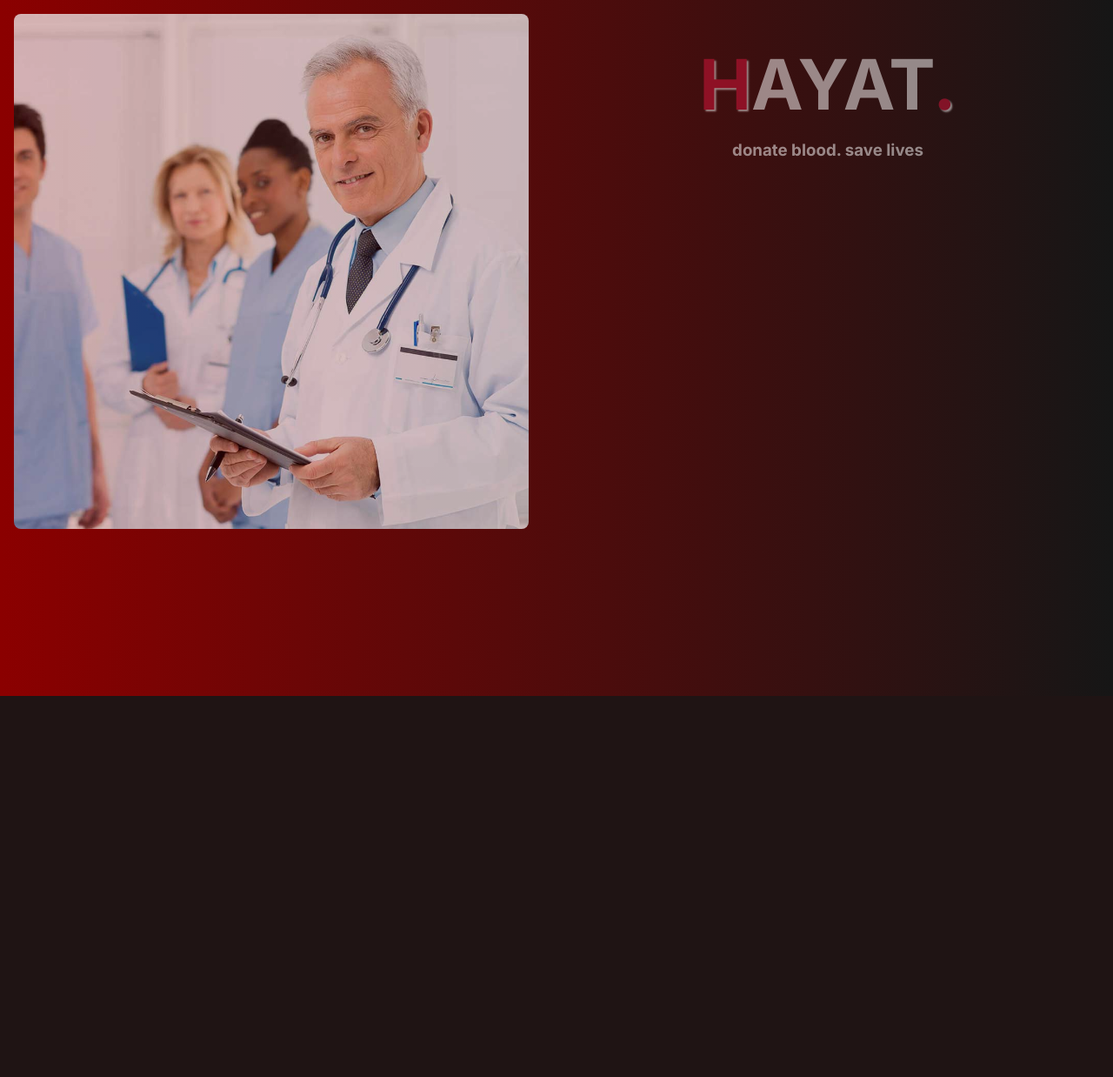
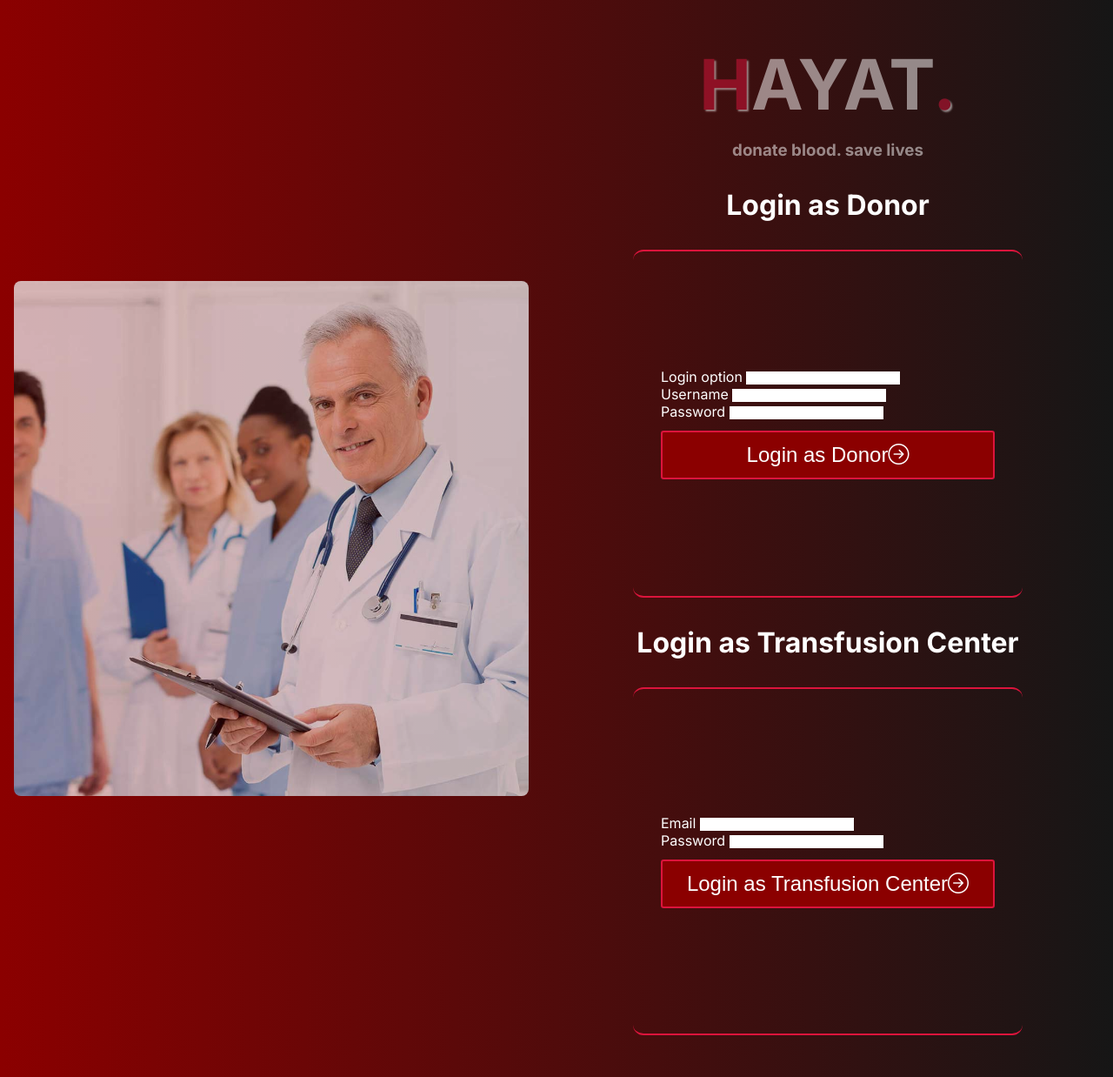
Before and after one commit to Chareeef/HAYAT, a Python web app: template templates/login.html in a window 1280 px wide. Shown: the whole page at 87% size. Before the commit the page ends 800 px from the top, so only its background shows below. Run offline with Jinja, Linux system fonts and the light colour scheme; the template is opened without the code that fills it, so the values that code supplies are empty, except form fields; tables that the repository leaves empty hold one stand-in row (values such as "Sample post"); form fields are guessed from the names that the template uses.

Commit message:
Set login Jinja template

```diff
--- a/templates/login.html
+++ b/templates/login.html
@@ -12,7 +12,7 @@
 		<meta name="description" content="">
 		<meta name="keywords" content="">
 
-		<title>Login | Hayat</title>
+		<title>Hayat - Login</title>
 		<link rel="shortcut icon" href="favicon.ico" type="image/x-icon">
 
 		<!-- icons -->
@@ -43,7 +43,69 @@
 					<h1 class="main_login_title">HAYAT<span>.</span></h1>
 					<h3 class="main_login_subtitle">donate blood. save lives</h3>
 				</div>
-				<!-- login form -->
+				<!-- Login as Donor -->
+				<h1 class="login_page_title">Login as Donor</h1>
+				<form class="login_form" method="POST">
+					{{ donor_form.hidden_tag() }} <!-- Include CSRF token -->
+					<div>
+						<div class="group">
+							{{ donor_form.login_option.label }}
+							{{ donor_form.login_option() }}
+							{% for error in donor_form.login_option.errors %}
+							<span style="color: red;">{{ error }}</span>
+							{% endfor %}
+						</div>
+						<div class="group">
+							{% if donor_form.login_option.data == 'email' %}
+							{{ donor_form.email.label }}
+							{{ donor_form.email(size=20) }}
+							{% for error in donor_form.email.errors %}
+							<span style="color: red;">{{ error }}</span>
+							{% endfor %}
+							{% else %}
+							{{ donor_form.username.label }}
+							{{ donor_form.username(size=20) }}
+							{% for error in donor_form.username.errors %}
+							<span style="color: red;">{{ error }}</span>
+							{% endfor %}
+							{% endif %}
+						</div>
+						<div class="group">
+							{{ donor_form.password.label }}
+							{{ donor_form.password(size=20) }}
+							{% for error in donor_form.password.errors %}
+							<span style="color: red;">{{ error }}</span>
+							{% endfor %}
+						</div>
+					</div>
+
+					<button class="submit" type="submit">Login as Donor<i class="bi bi-arrow-right-circle"></i></button>
+				</form>
+
+				<!-- Login as Transfusion Center -->
+				<h1 class="login_page_title">Login as Transfusion Center</h1>
+				<form class="login_form" method="POST">
+					{{ tc_form.hidden_tag() }} <!-- Include CSRF token -->
+					<div>
+						<div class="group">
+							{{ tc_form.email.label }}
+							{{ tc_form.email(size=20) }}
+							{% for error in tc_form.email.errors %}
+							<span style="color: red;">{{ error }}</span>
+							{% endfor %}
+						</div>
+						<div class="group">
+							{{ tc_form.password.label }}
+							{{ tc_form.password(size=20) }}
+							{% for error in tc_form.password.errors %}
+							<span style="color: red;">{{ error }}</span>
+							{% endfor %}
+						</div>
+					</div>
+
+					<button class="submit" type="submit">Login as Transfusion Center<i class="bi bi-arrow-right-circle"></i></button>
+				</form>
+
 			</div>
 		</div>
 
```
